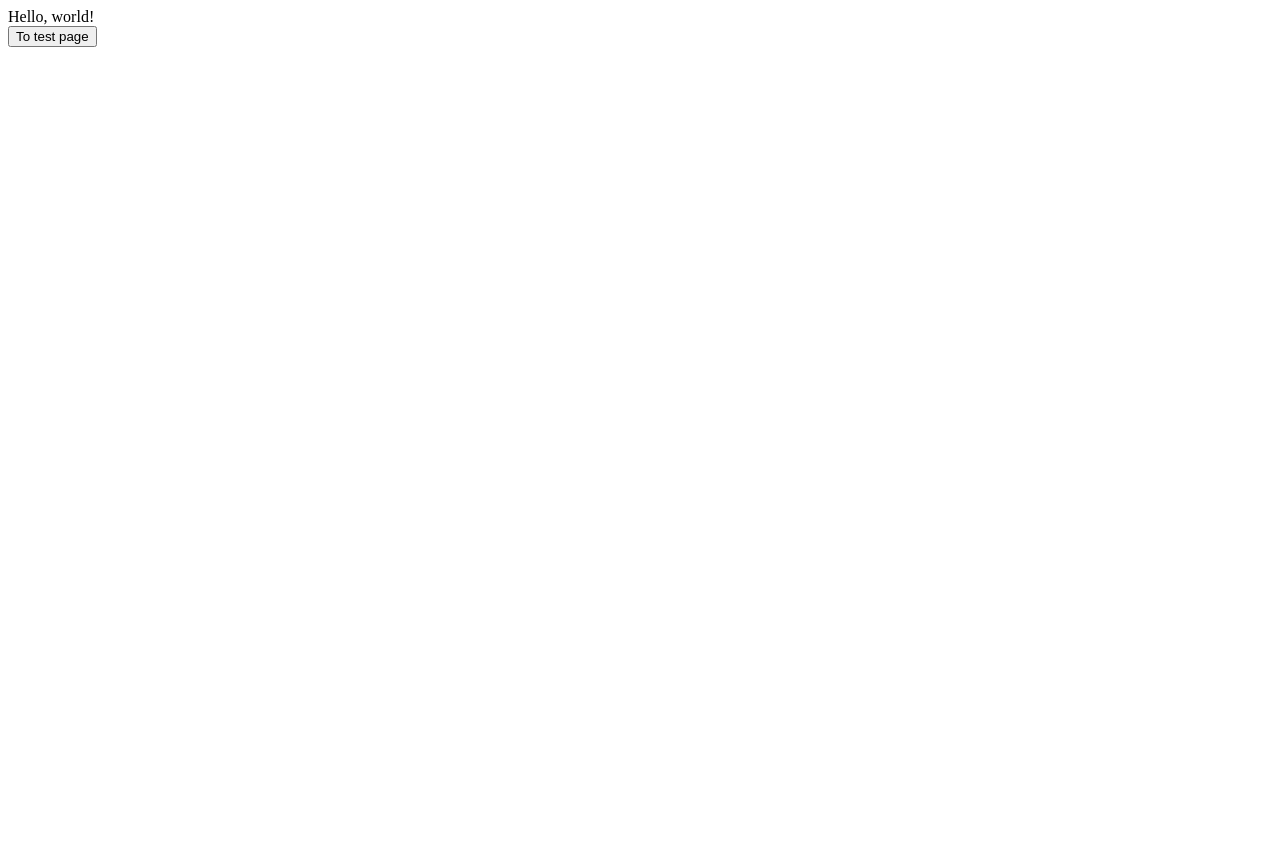
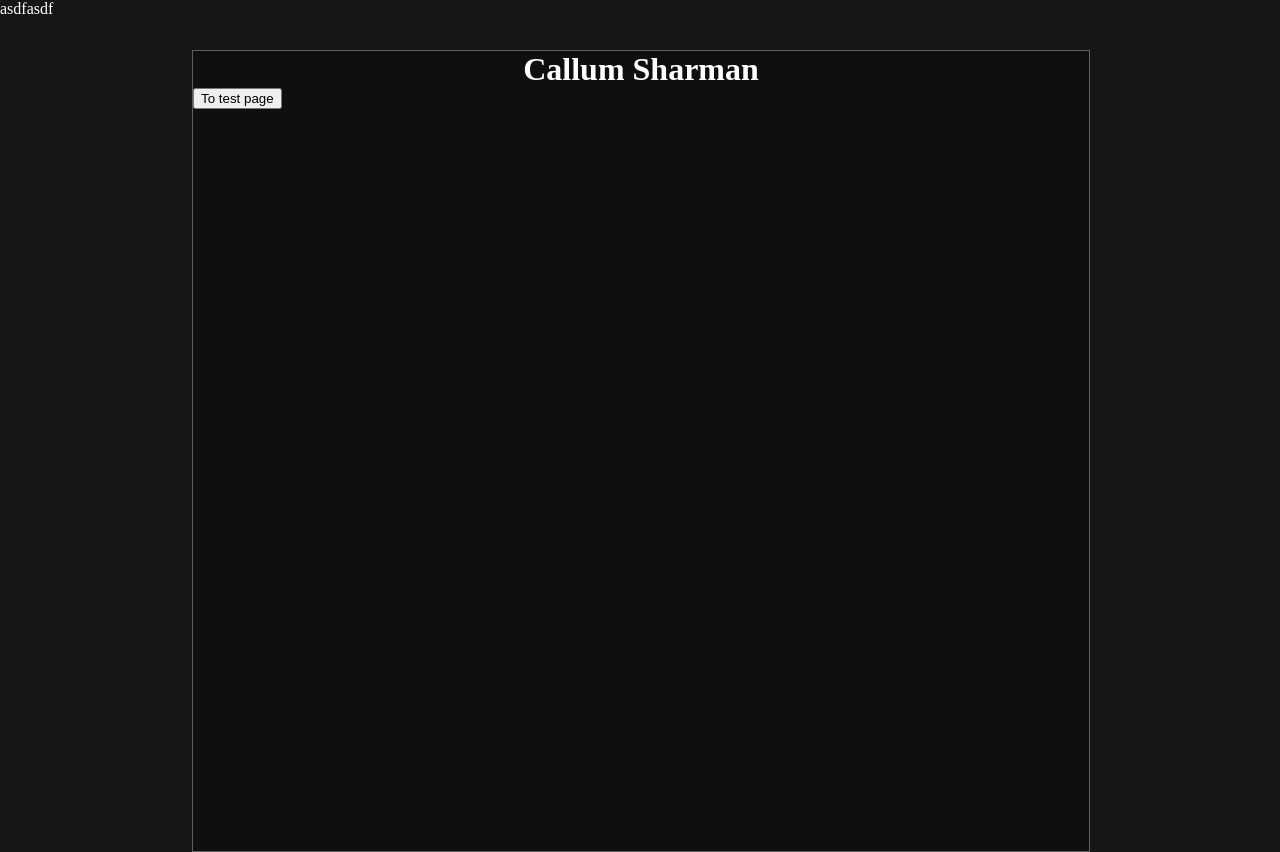
Before and after one commit to callumSharman/callumSharman.github.io, a plain HTML site: page index.html in a window 1280 px wide. Before the commit the page ends 800 px from the top, so only its background shows below. Drawn offline with Linux system fonts and the light colour scheme.

Commit message:
begun work on site

```diff
--- a/app.css
+++ b/app.css
@@ -0,0 +1,28 @@
+body {
+    margin:0;
+    height: 100%;
+    background-color: rgb(22, 22, 22);
+}
+
+h1{
+    margin:0;
+    color: white;
+    text-align: center;
+}
+
+.header{
+    color: white;
+    background-color: rgb(22, 22, 22);
+    height: 50px;
+}
+
+.content{
+    background-color: rgb(15, 15, 15);
+    height: 100vh;
+    width: 70%;
+    margin-left: 15%;
+    margin-right: 15%;
+    border: solid;
+    border-color: rgb(95, 95, 95);
+    border-width: 1px;
+}
--- a/index.html
+++ b/index.html
@@ -6,10 +6,36 @@
         <meta name="viewport" content="width=device-width, initial-scale=1.0">
         <title>Callum Sharman</title>
 
+        <link rel="stylesheet" href="app.css">
+
 
     </head>
     <body>
-        <div>Hello, world!</div>
-        <button onclick="window.location.href='testPage.html'">To test page</button>
+        <div class="header">asdfasdf</div>
+        <div class="content">
+            <h1>Callum Sharman</h1>
+            <button onclick="window.location.href='testPage.html'">To test page</button>
+        </div>
+        <!--
+            What I need to do:
+                intro blurb about me
+                    - techincal skills (use a chart to make it more engaging)
+                downloadable
+                links to socials - linkedin, github
+                boxes to click on for my projects
+                    - brief description
+                    - technologies used
+                    - i can have boxes of ongoing projects and do a little
+                      under construction thing or something
+                testimonials/recommendations
+                    - from Liam
+                    - those google reviews about me
+                contact information
+
+                If I feel like it I can add a travel page with pictures from overseas and my video
+
+                make it responsive and mobile friendly
+
+        -->
     </body>
 </html>
```
